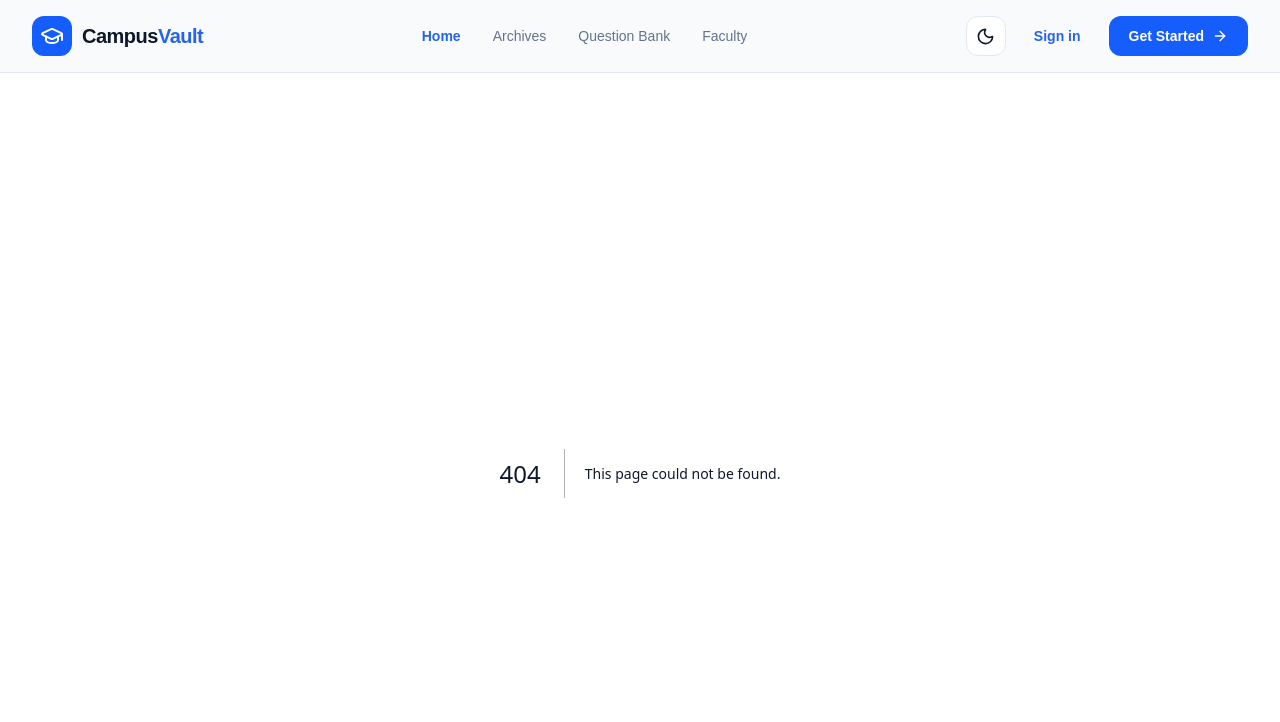
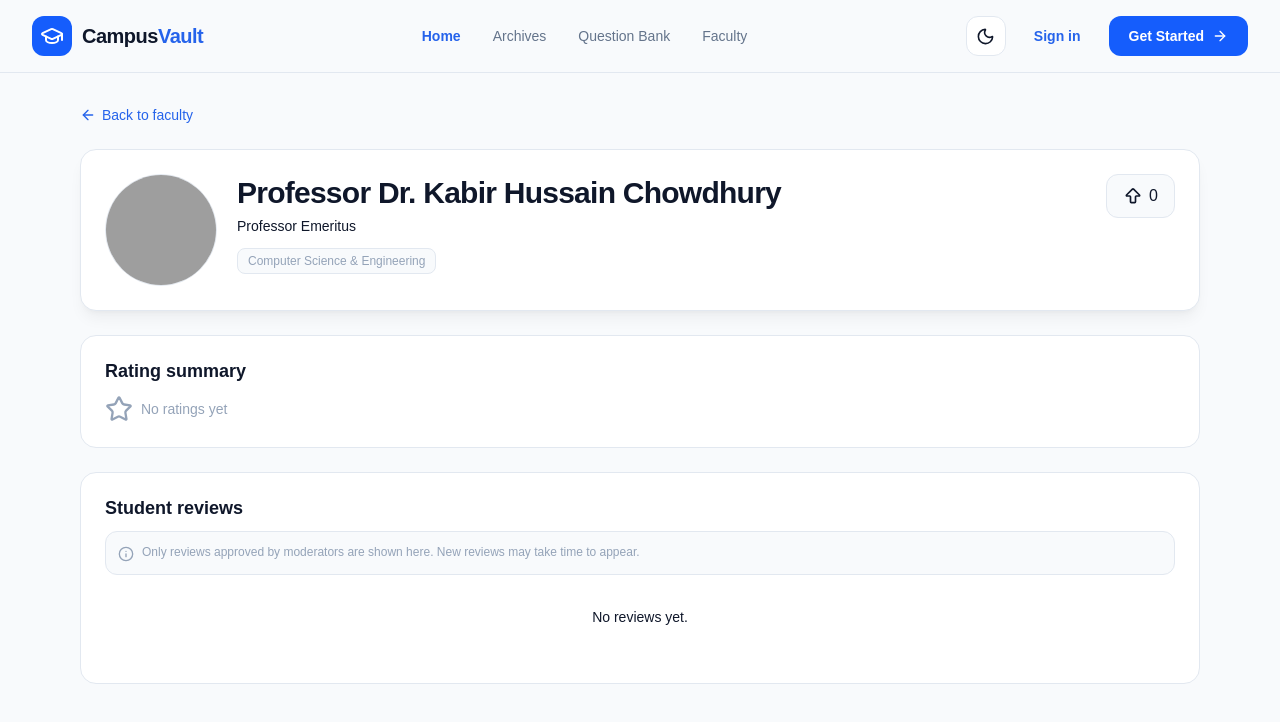
Before and after one commit to fah20im04/Metro-Archive, a Next.js app: page /faculty/1 in a window 1280 px wide. Before the commit this address had no page. Shown: the top 722 px of the page. Built offline with nearby package versions, Linux system fonts and the light colour scheme; grey boxes are pictures that could not be loaded.

Commit message:
feat: add faculty details page, FacultyDetails component

```diff
--- /dev/null
+++ b/app/Components/Faculty/FacultyDetails.jsx
@@ -0,0 +1,178 @@
+"use client";
+
+import Link from "next/link";
+import { useState } from "react";
+import { ArrowBigUp, ArrowLeft, Info, Star } from "lucide-react";
+
+/**
+ * Props:
+ *  - faculty: { _id, name, designation, profileImage, departments: [{ _id, name }],
+ *               upvoteCount?, avgRating?, reviewCount? }
+ *  - reviews: approved reviews only, [{ _id, rating, reviewText, createdAt }]
+ *    (reviews are anonymous in the UI: no student name shown)
+ */
+export default function FacultyDetails({ faculty, reviews = [] }) {
+    const {
+        _id,
+        name,
+        designation,
+        profileImage,
+        departments = [],
+        upvoteCount = 0,
+        avgRating = null,
+        reviewCount = reviews.length,
+    } = faculty;
+
+    const [imgFailed, setImgFailed] = useState(false);
+    // local-only until the votes API exists
+    const [upvoted, setUpvoted] = useState(false);
+
+    const initials = (name || "")
+        .replace(/^(Professor|Prof\.|Dr\.|Ms\.|Mr\.|Md\.)\s*/gi, "")
+        .split(" ")
+        .filter(Boolean)
+        .slice(0, 2)
+        .map((w) => w[0])
+        .join("")
+        .toUpperCase();
+
+    return (
+        <main className="mx-auto max-w-6xl px-4 py-8">
+            <Link
+                href="/faculty"
+                className="mb-6 inline-flex items-center gap-1.5 text-sm text-muted-foreground transition hover:text-foreground"
+            >
+                <ArrowLeft size={16} />
+                Back to faculty
+            </Link>
+
+            {/* Profile header */}
+            <section className="flex flex-col gap-6 rounded-2xl border border-border bg-surface p-6 shadow-lg shadow-black/5 sm:flex-row sm:items-start sm:justify-between">
+                <div className="flex min-w-0 items-start gap-5">
+                    {profileImage && !imgFailed ? (
+                        <img
+                            src={profileImage}
+                            alt={name}
+                            onError={() => setImgFailed(true)}
+                            className="h-28 w-28 shrink-0 rounded-full border border-border object-cover"
+                        />
+                    ) : (
+                        <div className="flex h-28 w-28 shrink-0 items-center justify-center rounded-full border border-border bg-background text-2xl font-semibold text-muted-foreground">
+                            {initials || "?"}
+                        </div>
+                    )}
+
+                    <div className="min-w-0">
+                        <h1 className="text-2xl font-bold tracking-tight text-foreground md:text-3xl">
+                            {name}
+                        </h1>
+                        {designation && (
+                            <p className="mt-1 text-sm text-muted-foreground">{designation}</p>
+                        )}
+
+                        <div className="mt-3 flex flex-wrap gap-2">
+                            {departments.map((d) => (
+                                <span
+                                    key={d._id}
+                                    className="rounded-lg border border-border bg-background px-2.5 py-1 text-xs text-muted-foreground"
+                                >
+                                    {d.name}
+                                </span>
+                            ))}
+                        </div>
+                    </div>
+                </div>
+
+                <button
+                    type="button"
+                    onClick={() => setUpvoted((v) => !v)}
+                    aria-pressed={upvoted}
+                    className={`flex shrink-0 items-center gap-1.5 self-start rounded-xl border px-4 py-2 text-sm font-medium transition ${upvoted
+                            ? "border-primary bg-primary text-white"
+                            : "border-border bg-background text-foreground hover:border-primary"
+                        }`}
+                >
+                    <ArrowBigUp size={20} className={upvoted ? "fill-white" : ""} />
+                    {upvoteCount + (upvoted ? 1 : 0)}
+                </button>
+            </section>
+
+            {/* Rating summary */}
+            <section className="mt-6 rounded-2xl border border-border bg-surface p-6">
+                <h2 className="text-lg font-semibold text-foreground">Rating summary</h2>
+                <div className="mt-3 flex items-center gap-2">
+                    <Star
+                        size={28}
+                        className={
+                            avgRating ? "fill-yellow-400 text-yellow-400" : "text-muted-foreground"
+                        }
+                    />
+                    {avgRating ? (
+                        <>
+                            <span className="text-3xl font-bold text-foreground">
+                                {avgRating.toFixed(1)}
+                            </span>
+                            <span className="text-sm text-muted-foreground">
+                                / 5 · {reviewCount} review{reviewCount === 1 ? "" : "s"}
+                            </span>
+                        </>
+                    ) : (
+                        <span className="text-sm text-muted-foreground">No ratings yet</span>
+                    )}
+                </div>
+            </section>
+
+            {/* Reviews */}
+            <section className="mt-6 rounded-2xl border border-border bg-surface p-6">
+                <h2 className="text-lg font-semibold text-foreground">Student reviews</h2>
+
+                <div className="mt-3 flex items-start gap-2 rounded-xl border border-border bg-background p-3 text-xs text-muted-foreground">
+                    <Info size={16} className="mt-0.5 shrink-0" />
+                    <p>
+                        Only reviews approved by moderators are shown here. New reviews may
+                        take time to appear.
+                    </p>
+                </div>
+
+                {reviews.length === 0 ? (
+                    <p className="py-8 text-center text-sm text-muted-foreground">
+                        No reviews yet.
+                    </p>
+                ) : (
+                    <ul className="mt-4 flex flex-col gap-4">
+                        {reviews.map((r) => (
+                            <li
+                                key={r._id}
+                                className="rounded-xl border border-border bg-background p-4"
+                            >
+                                <div className="flex items-center justify-between">
+                                    <div className="flex items-center gap-0.5" aria-label={`${r.rating} out of 5`}>
+                                        {[1, 2, 3, 4, 5].map((n) => (
+                                            <Star
+                                                key={n}
+                                                size={16}
+                                                className={
+                                                    n <= r.rating
+                                                        ? "fill-yellow-400 text-yellow-400"
+                                                        : "text-muted-foreground"
+                                                }
+                                            />
+                                        ))}
+                                    </div>
+                                    {r.createdAt && (
+                                        <time className="text-xs text-muted-foreground">
+                                            {new Date(r.createdAt).toLocaleDateString()}
+                                        </time>
+                                    )}
+                                </div>
+                                <p className="mt-2 text-sm text-foreground">{r.reviewText}</p>
+                            </li>
+                        ))}
+                    </ul>
+                )}
+
+                {/* TODO: review submission form for eligible students (POST /faculty/:id/reviews) */}
+            </section>
+        </main>
+    );
+}
--- /dev/null
+++ b/app/faculty/[id]/page.jsx
@@ -0,0 +1,29 @@
+import { notFound } from "next/navigation";
+import FacultyDetails from "../../Components/Faculty/FacultyDetails";
+import { FACULTY_LIST, DEPARTMENTS } from "../../Components/Faculty/temp.js";
+
+
+// Dev only: look up in the static list. Later, fetch GET /api/v1/faculty/:id
+// and call notFound() on a 404 response.
+function getFaculty(id) {
+    const f = FACULTY_LIST.find((x) => String(x._id) === String(id));
+    if (!f) return null;
+    return {
+        ...f,
+        departments: DEPARTMENTS.filter((d) => f.departmentIds.includes(d._id)),
+    };
+}
+
+export async function generateMetadata({ params }) {
+    const { id } = await params; // works on Next 14 and 15+
+    const faculty = getFaculty(id);
+    return { title: faculty ? `${faculty.name} | Faculty` : "Faculty not found" };
+}
+
+export default async function FacultyDetailsPage({ params }) {
+    const { id } = await params;
+    const faculty = getFaculty(id);
+    if (!faculty) notFound();
+
+    return <FacultyDetails faculty={faculty} />;
+}
```
